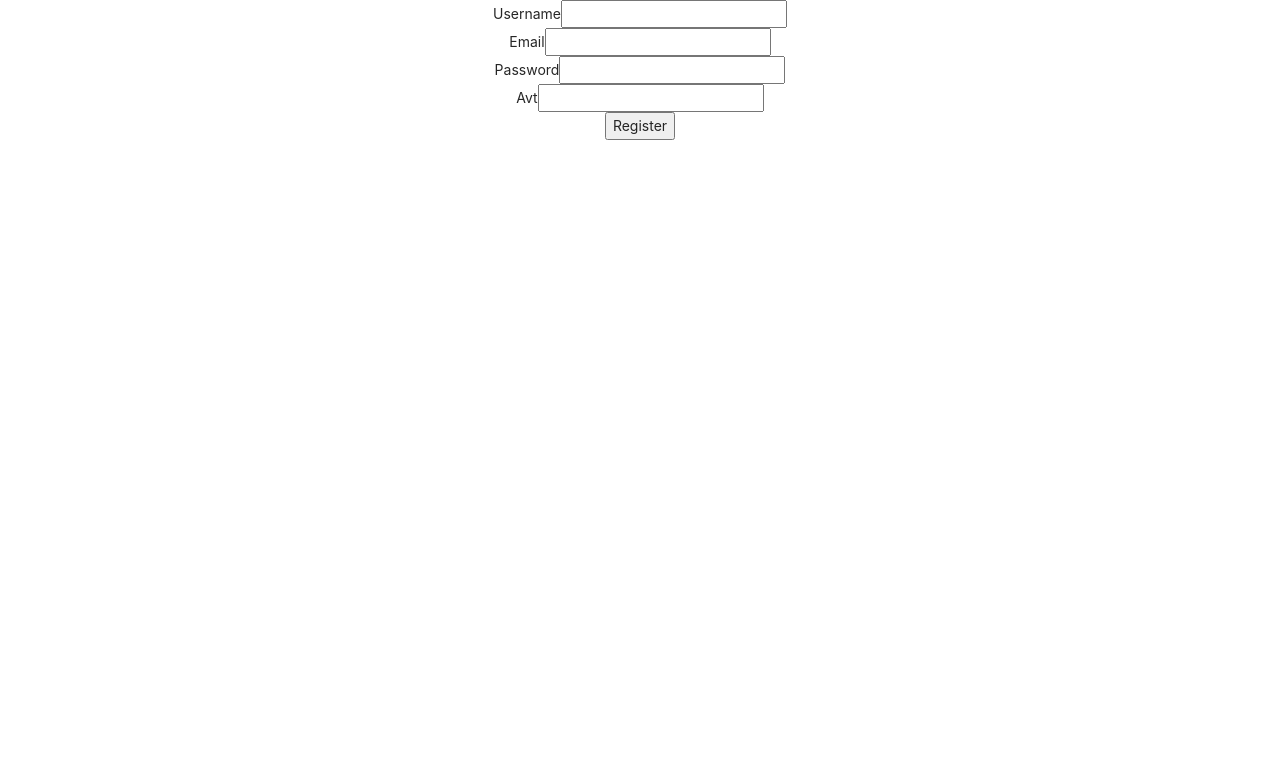
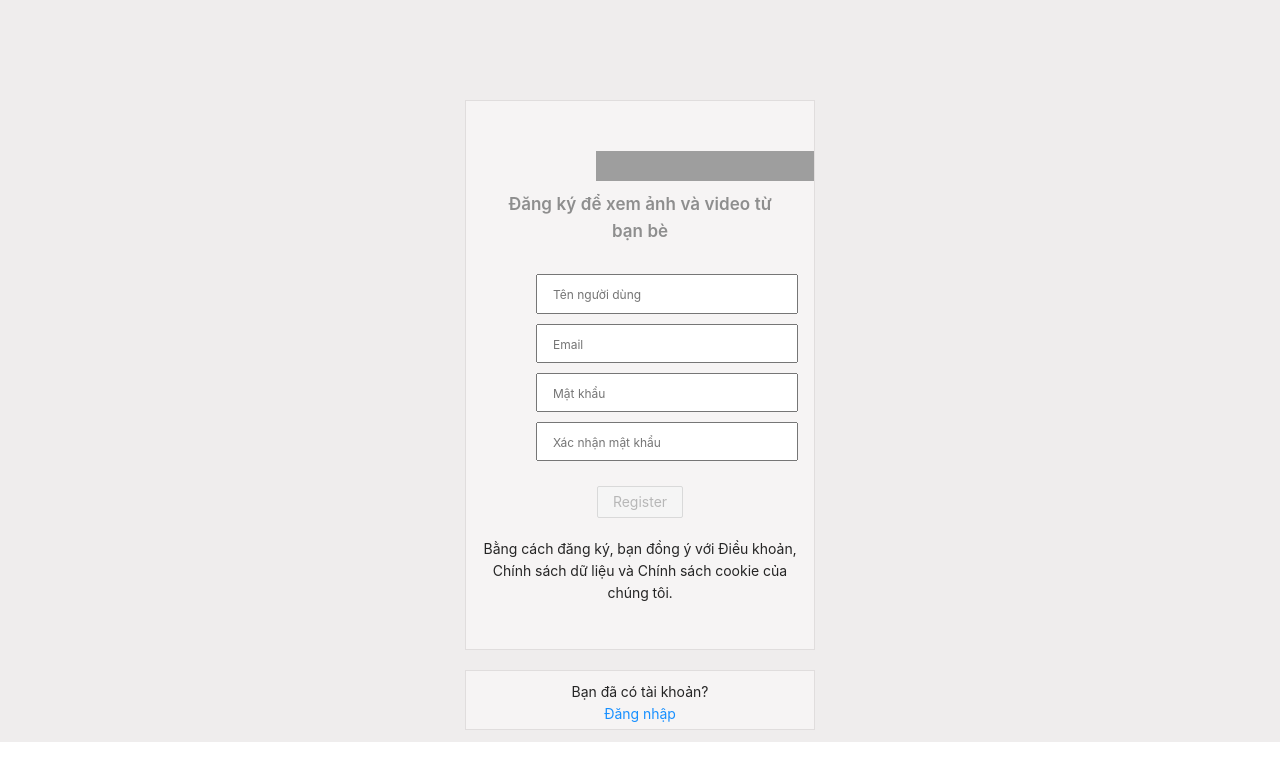
Before and after one commit to ba-ppp/Instagram-FE, a React (Create React App) app: page /register in a window 1280 px wide. Shown: the top 780 px of the page. Built offline with nearby package versions, Linux system fonts and the light colour scheme; grey boxes are pictures that could not be loaded.

Commit message:
Register

```diff
--- a/package.json
+++ b/package.json
@@ -3,6 +3,7 @@
   "version": "0.1.0",
   "private": true,
   "dependencies": {
+    "@ant-design/icons": "^4.2.1",
     "@testing-library/jest-dom": "^4.2.4",
     "@testing-library/react": "^9.5.0",
     "@testing-library/user-event": "^7.2.1",
@@ -12,7 +13,8 @@
     "react": "^16.13.1",
     "react-dom": "^16.13.1",
     "react-router-dom": "^5.2.0",
-    "react-scripts": "3.4.1"
+    "react-scripts": "3.4.1",
+    "sweetalert2": "^9.14.0"
   },
   "scripts": {
     "start": "react-scripts start",
--- a/src/components/CSS/Login.css
+++ b/src/components/CSS/Login.css
@@ -1,6 +1,6 @@
 .main{
     background-color: #efeded;
-    height: 50em;
+    height: 53em;
     width: 100%;
     display: inline-block;
 }
--- /dev/null
+++ b/src/components/CSS/Register.css
@@ -0,0 +1,31 @@
+.form-register{
+  height: 550px;
+}
+
+.errors{
+  color: red;
+}
+
+.bg-register{
+  background-image: url('https://instagram-9977b.web.app/images/735145cfe0a4.png');
+  background-repeat: no-repeat;
+  height: 30px;
+  margin-left: 130px;
+  margin-top: 50px;
+  margin-bottom: -20px;
+}
+
+
+.input-register{
+  margin-top: 5px;
+  font-size: 16px;
+}
+
+.first{
+  margin-top: 30px;
+}
+
+.input-register{
+ display: flex;
+ margin-left: 70px;
+}
--- a/src/components/JS/CreateAcc.js
+++ /dev/null
@@ -1,52 +0,0 @@
-import React, { Component } from 'react';
-
-export default class Register extends Component{
-    constructor(){
-        super();
-        this.state ={
-            username: '',
-            email: '',
-            password: '',
-        }
-        this.postUsername = this.postUsername.bind(this);
-        this.postEmail = this.postEmail.bind(this);
-        this.postPass = this.postPass.bind(this);
-        this.register = this.register.bind(this);
-    }
-    postUsername(e){
-        this.setState({username: e.target.value});
-
-    }
-    postEmail(e){
-        this.setState({email: e.target.value});
-    }
-    postPass(e){
-        this.setState({password: e.target.value});
-    }
-    register(e){
-
-    }
-    render(){
-        return(
-            <div>
-                <div>
-                    <label>Username</label>
-                    <input name="username" onChange={this.postUsername}></input>
-                </div>
-                <div>
-                    <label>Email</label>
-                    <input name="email" onChange={this.postEmail}></input>
-                </div>
-                <div>
-                    <label>Password</label>
-                    <input name="password" onChange={this.postPass}></input>
-                </div>
-                <div>
-                    <label>Avt</label>
-                    <input></input>
-                </div>
-                <button onClick={this.register}>Register</button>
-            </div>
-        )
-    }
-}
--- /dev/null
+++ b/src/components/JS/Register.js
@@ -0,0 +1,177 @@
+import React, { Component } from 'react';
+import axios from 'axios';
+import '../CSS/Register.css';
+import { Button, notification } from 'antd';
+import { CheckOutlined, CloseOutlined } from '@ant-design/icons'
+import {
+    Link,
+    Redirect
+  } from "react-router-dom";
+
+
+export default class Register extends Component{
+    constructor(){
+        super();
+        this.state ={
+            username: '',
+            email: '',
+            password: '',
+
+        }
+        this.postUsername = this.postUsername.bind(this);
+        this.postEmail = this.postEmail.bind(this);
+        this.postPass = this.postPass.bind(this);
+        this.register = this.register.bind(this);
+        this.checkPass = this.checkPass.bind(this);
+    }
+
+     postUsername(e){
+         this.setState({username: e.target.value}); // set username
+        if(e.target.value.length){ // if inputed
+            this.setState({checkUright: true, checkUwrong: false});
+        }else{
+            this.setState({checkUright: false, checkUwrong: true, checkU: 'Username illegal'});
+        }
+
+        let user = {
+            username: e.target.value
+        }
+        axios
+            .post('https://prs8c.sse.codesandbox.io/register/check/username',user)
+            .then(res => {
+                if(res.data === 'Username'){
+                    this.setState({checkUwrong: true, checkUright: false,checkU: 'Username existed'}) // if username existed
+                }else{
+                    this.setState({checkUwrong: false, checkUright: true})
+                }
+              })
+              .catch(function(error) {
+                console.log(error);
+              });
+
+    }
+
+    postEmail(e){
+        this.setState({email: e.target.value});
+        if(e.target.value.length && e.target.value.indexOf('@') !== -1 && e.target.value.indexOf('.') !== -1){ //if inputed
+            this.setState({checkEright: true, checkEwrong: false});
+        }else{
+            this.setState({checkEright: false, checkEwrong: true, checkE: 'Email illegal'});
+        }
+        let user = {
+            email: e.target.value
+        }
+        axios
+            .post('https://prs8c.sse.codesandbox.io/register/check/email',user)
+            .then(res => {
+                if(res.data === 'Email'){
+                    this.setState({checkEwrong: true, checkEright: false, checkE: 'Email existed'}) //if email existed
+                }else{
+                    this.setState({checkEwrong: false, checkEright: true})
+                }
+              })
+              .catch(function(error) {
+                console.log(error);
+              });
+    }
+
+    postPass(e){
+        this.checkPass(e);
+        this.setState({password: e.target.value});
+        if(e.target.value.length >= 6){
+            this.setState({passRight: true, passWrong: false});
+        }else{
+            this.setState({passRight: false, passWrong: true});
+        }
+
+    }
+
+    checkPass(e){
+        if(e.target.value === this.state.password){
+            this.setState({checkPright: true, checkPwrong: false});
+        }else{
+            this.setState({checkPright: false, checkPwrong: true});
+        }
+    }
+
+    register(e){
+        const openNotificationWithIcon = type => {
+            notification[type]({
+              message: 'Notification',
+              description:
+                'Register succesful',
+            });
+          };
+        this.setState({register: true});
+        const user = {
+            username: this.state.username,
+            email: this.state.email,
+            password: this.state.password,
+
+        }
+        axios
+            .post("https://prs8c.sse.codesandbox.io/register", user)
+            .then(res => {
+                console.log(res);
+            })
+            .catch(function(error) {
+                console.log(error);
+            });
+        openNotificationWithIcon('success')
+
+    }
+
+    render(){
+        let disable = true;
+        if(this.state.checkUwrong === false && this.state.checkEwrong === false && this.state.passWrong === false && this.state.checkPwrong === false)
+            disable = false;
+        return(
+            <div className="main">
+                <div className="form form-register">
+                    <div className="bg-register" />
+                    <h3 style={{color:'#8e8e8e',
+                                fontSize:17,
+                                fontWeight:600,
+                                marginTop:30
+                                }}
+                                >Đăng ký để xem ảnh và video từ <br/> bạn bè
+                    </h3>
+                    <div className="first input-register">
+                        <input name="username" onChange={this.postUsername} placeholder="Tên người dùng" style={{padding:5,marginBottom:5}}></input>
+                        {this.state.checkUright && <CheckOutlined style={{marginLeft: 10, marginTop:10}}/>}
+                        {this.state.checkUwrong && <CloseOutlined style={{marginLeft: 10, marginTop:10}}/>}
+                    </div>
+                        {this.state.checkUwrong && <div className="errors">{this.state.checkU}</div>}
+                    <div className="input-register">
+                        <input name="email" onChange={this.postEmail} placeholder="Email" style={{padding:5,marginBottom:5}}></input>
+                        {this.state.checkEright && <CheckOutlined style={{marginLeft: 10, marginTop:10}}/>}
+                        {this.state.checkEwrong && <CloseOutlined style={{marginLeft: 10, marginTop:10}}/>}
+                    </div>
+                        {this.state.checkEwrong && <div className="errors">{this.state.checkE}</div>}
+                    <div className="input-register">
+                        <input name="password" onChange={this.postPass} placeholder="Mật khẩu" type="password" style={{padding:5,marginBottom:5}}></input>
+                        {this.state.passRight && <CheckOutlined style={{marginLeft: 10, marginTop:10}}/>}
+                        {this.state.passWrong && <CloseOutlined style={{marginLeft: 10, marginTop:10}}/>}
+                    </div>
+                    <div className="input-register">
+                        <input name="password" onChange={this.checkPass} placeholder="Xác nhận mật khẩu" type="password" style={{padding:5,marginBottom:5}}></input>
+                        {this.state.checkPright && <CheckOutlined style={{marginLeft: 10, marginTop:10}}/>}
+                        {this.state.checkPwrong && <CloseOutlined style={{marginLeft: 10, marginTop:10}}/>}
+                    </div>
+                    <Button onClick={this.register} type="primary" style={{marginTop:20}} disabled={disable}>Register</Button>
+                    <div style={{marginTop:20}}>Bằng cách đăng ký, bạn đồng ý với Điều khoản,<br /> Chính sách dữ liệu và Chính sách cookie của<br /> chúng tôi.</div>
+                </div>
+                <div className="form register">
+              <div style={{marginTop:10}}>Bạn đã có tài khoản?</div>
+              <Link to='/login'>Đăng nhập</Link>
+                </div>
+                {this.state.register && (<Redirect
+                to={{
+                    pathname: "/login",
+                }}
+            />
+            )}
+            </div>
+        )
+    }
+}
--- a/src/components/JS/index.js
+++ b/src/components/JS/index.js
@@ -1,4 +1,4 @@
 export { default as Login } from './Login'
-export { default as CreateAcc } from './CreateAcc'
+export { default as Register } from './Register'
 export { default as CreatePass } from './CreatePass'
 export { default as TimeLine } from './Timeline'
--- a/src/routes/index.js
+++ b/src/routes/index.js
@@ -6,7 +6,7 @@ import {
 } from 'react-router-dom';
 
 import { Login,
-    CreateAcc,
+    Register,
     CreatePass,
     TimeLine
 } from '../components/JS/index' // add components here
@@ -19,7 +19,7 @@ const Routes = () => {
         <BrowserRouter>
             <Switch>
                 <PublicRoute path='/login' exact component={ Login }/>
-                <PublicRoute path='/register' exact component={ CreateAcc } />
+                <PublicRoute path='/register' exact component={ Register } />
                 <PublicRoute path='/forgetPass' exact component={ CreatePass } />
                 <PrivateRoute path="/" exact component={ TimeLine }/>
             </Switch>
```
Also changed, not shown: src/components/CSS/CreateAcc.css (deleted, +0 -12 lines), src/components/JS/Login.js (+1 -7 lines), 1 other file (tests, documents, lock files or other folders).
